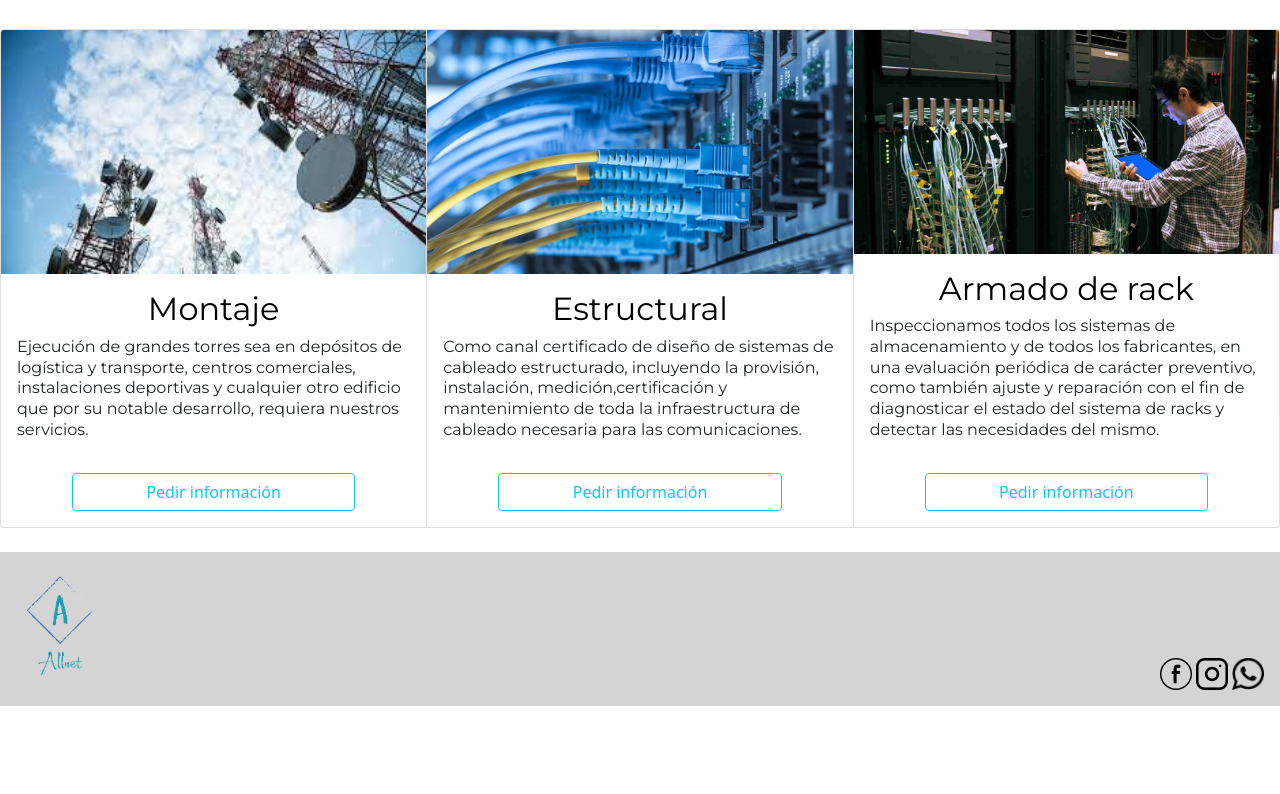
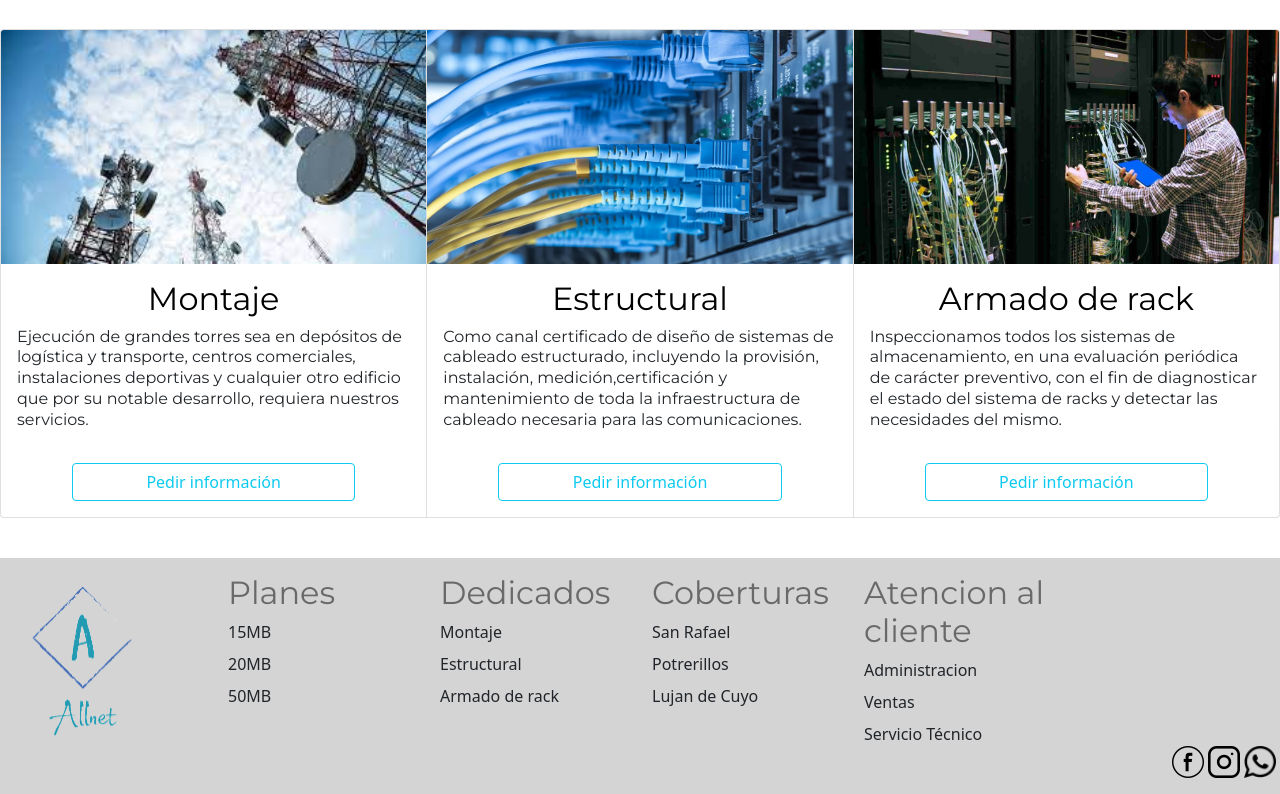
Before and after one commit to RamiSanchez/Allnet, a website: page dedicados/trabajosDedicados.html in a window 1280 px wide. Shown: the part 344-1138 px from the top of the page. Before the commit the page ends 1050 px from the top, so only its background shows below. Drawn offline with nearby package versions, Linux system fonts and the light colour scheme.

Commit message:
Dedicados
ultimos detalles

```diff
--- a/dedicados/trabajosDedicados.html
+++ b/dedicados/trabajosDedicados.html
@@ -45,7 +45,7 @@
                 </p>
               </div>
               <div class="d-grid gap-2 col-8 mx-auto py-3">
-                <button type="button" class="btn btn-outline-info">Pedir información  </button>
+                <a href="../index.html#contacto" class="btn btn-outline-info">Pedir información</a>
               </div>
             </div>
 
@@ -57,7 +57,7 @@
                 <p class="card-text">Como canal certificado de diseño de sistemas de cableado estructurado, incluyendo la provisión, instalación, medición,certificación y mantenimiento de toda la infraestructura de cableado necesaria para las comunicaciones.</p>
               </div>
               <div class="d-grid gap-2 col-8 mx-auto py-3">
-                <button type="button" class="btn btn-outline-info">Pedir información</button>
+                <a href="../index.html#contacto" class="btn btn-outline-info">Pedir información</a>
               </div>
             </div>
 
@@ -66,19 +66,57 @@
               <img src="images/provisoriaTrabajos.jpg" class="card-img-top w-100 h-50 " alt="Armado de rack">
               <div class="card-body">
                 <h3 class="card-title text-center">Armado de rack</h3>
-                <p class="card-text">Inspeccionamos todos los sistemas de almacenamiento y de todos los fabricantes, en una evaluación periódica de carácter preventivo, como también ajuste y reparación con el fin de diagnosticar el estado del sistema de racks y detectar las necesidades del mismo.</p>
+                <p class="card-text">Inspeccionamos todos los sistemas de almacenamiento, en una evaluación periódica de carácter preventivo, con el fin de diagnosticar el estado del sistema de racks y detectar las necesidades del mismo.</p>
               </div>
               <div class="d-grid gap-2 col-8 mx-auto py-3">
-                <button type="button" class="btn btn-outline-info">Pedir información</button>
+                <a href="../index.html#contacto" class="btn btn-outline-info">Pedir información</a>
               </div>
             </div>
           </div>
     </div>
-    <footer id="footer">
-      <div>
+    <footer class="bd-footer py-3 mt-3" id="footer">
+      <div class="row">
+        <div class="col-lg-2 mb-3">
             <h2>
-              <a href="../index.html#"><img src="../images/allnet.png" alt="ALLNET" width="7%"></a>
+                <a href="../index.html#"><img src="../images/allnet.png" alt="ALLNET" width="70%"></a>
             </h2>
+        </div>
+        <!-- PLANES FOOTER -->
+        <div class="col-lg-2 mb-3">
+          <h2><a style="text-decoration:none;" class="texto__parrafo--footer"  href="../planes/planes.html">Planes</a></h2>
+          <ul class="list-unstyled">
+            <li class="mb-2">15MB</li>
+            <li class="mb-2">20MB</li>
+            <li class="mb-2">50MB</li>
+          </ul>
+        </div>
+        <!-- DEDICADOS FOOTER -->
+        <div class="col-lg-2 mb-3">
+          <h2><a style="text-decoration:none;" class="texto__parrafo--footer"  href="../dedicados/trabajosDedicados.html">Dedicados</a></h2>
+          <ul class="list-unstyled">
+            <li class="mb-2">Montaje</li>
+            <li class="mb-2">Estructural</li>
+            <li class="mb-2">Armado de rack</li>
+          </ul>
+        </div>
+        <!-- COBERTURAS FOOTER -->
+        <div class="col-lg-2 mb-3">
+          <h2><a style="text-decoration:none;" class="texto__parrafo--footer"  href="../coberturas/cobertura.html">Coberturas</a></h2>
+          <ul class="list-unstyled">
+            <li class="mb-2">San Rafael</li>
+            <li class="mb-2">Potrerillos</li>
+            <li class="mb-2">Lujan de Cuyo</li>
+          </ul>
+        </div>
+        <!-- ATENCION AL CLIENTE FOOTER -->
+        <div class="col-lg-2 mb-3">
+          <h2><a style="text-decoration:none;" class="texto__parrafo--footer"  href="../atencionCliente/atencionAlCliente.html">Atencion al cliente</a></h2>
+          <ul class="list-unstyled">
+            <li class="mb-2">Administracion </li>
+            <li class="mb-2">Ventas</li>
+            <li class="mb-2">Servicio Técnico</li>
+
+          </ul>
         </div>
         <div class="position-relative">
           <div class="position-absolute bottom-0 end-0">
@@ -87,6 +125,7 @@
             <a href="https://api.whatsapp.com/send?phone=2612089121&text=Necesito%20contactarme%20con%20algún%20representante%20"> <img src="../images/whatsapp.png" alt="Whatsapp"></a>
           </div>
         </div>
+      </div>
     </footer>
 </body>
 </html>
```
Lines whose indentation alone changed are shown as unchanged.
